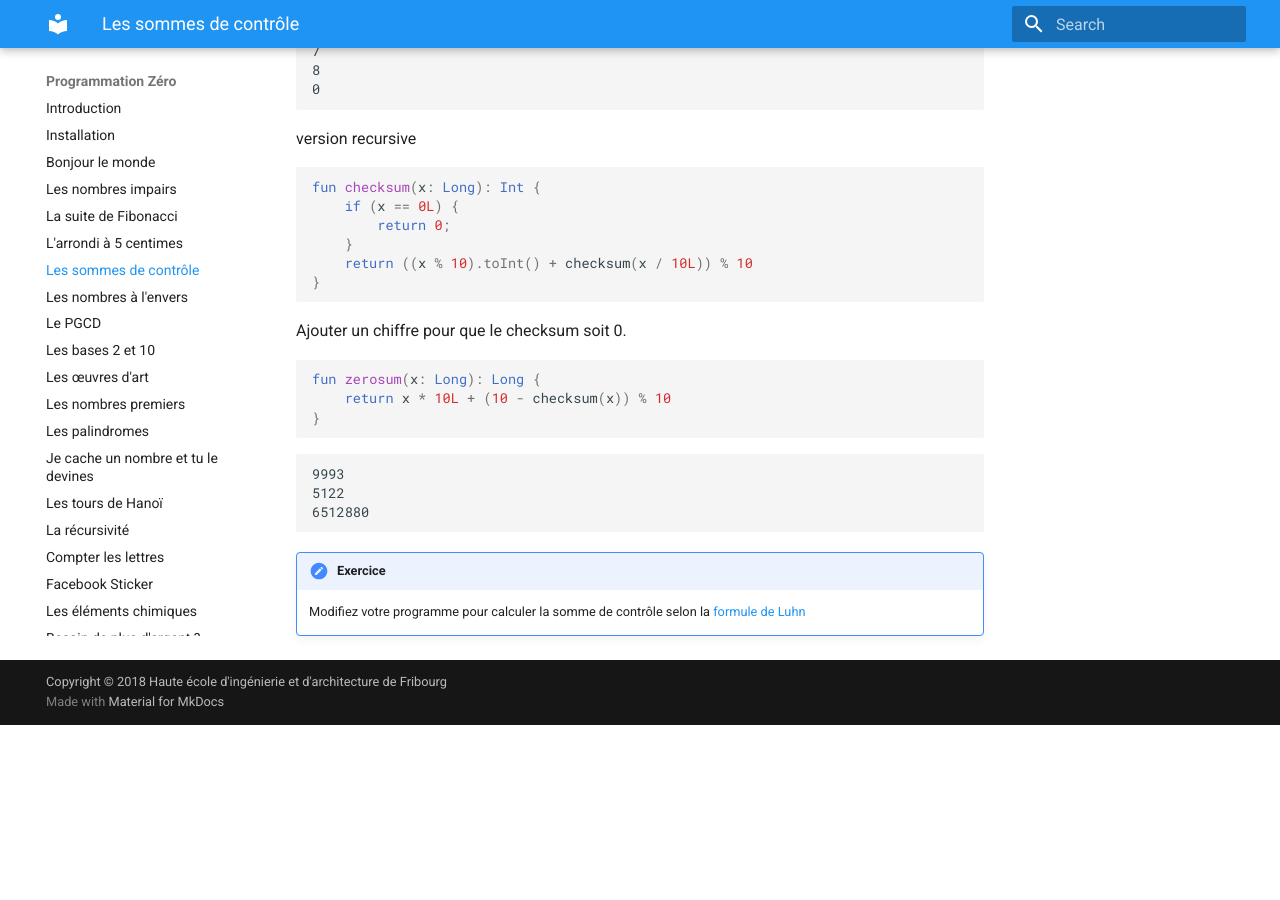
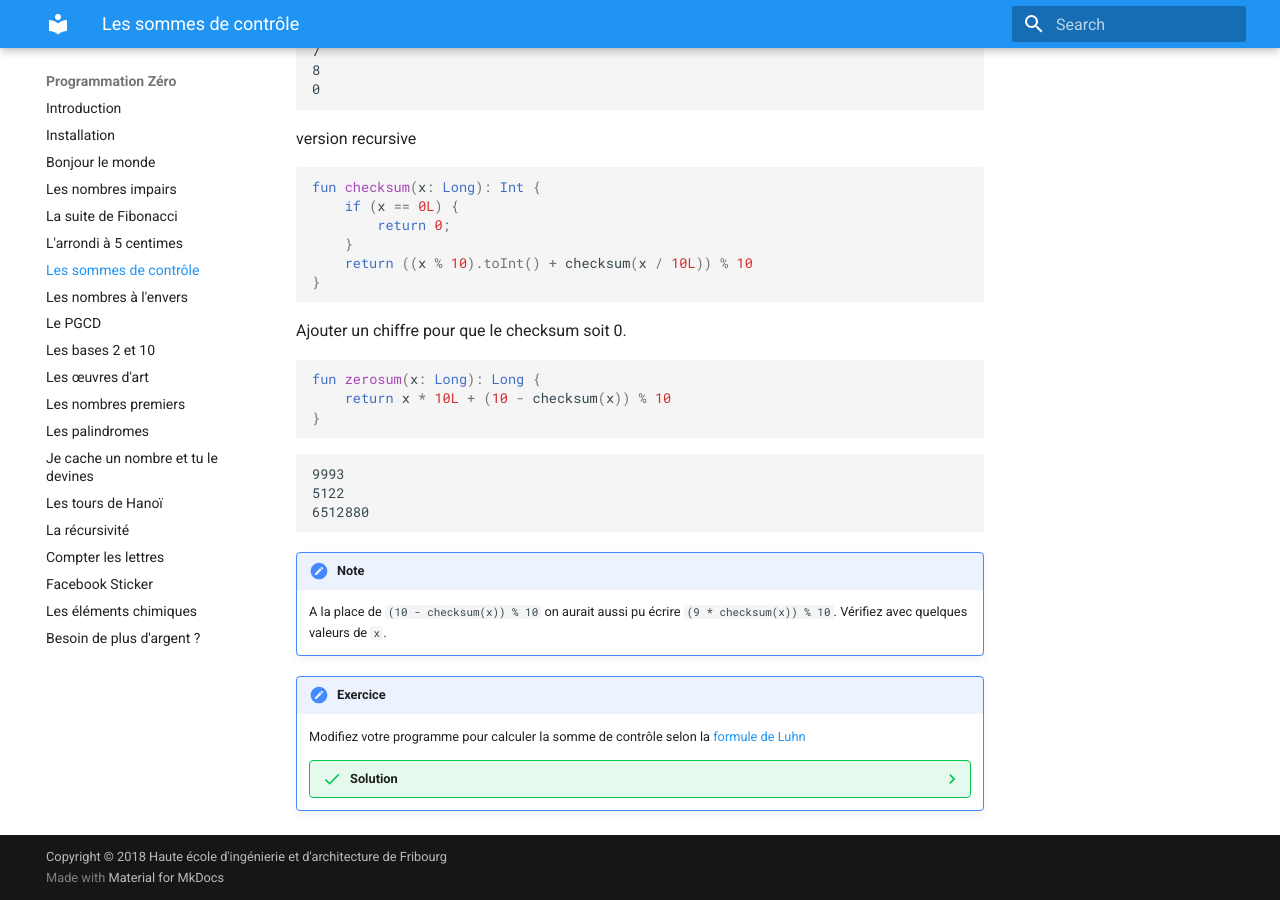
Before and after one commit to heia-fr/programmation-zero, an MkDocs documentation site: the page built from docs/checksum.md, in a window 1280 px wide and 900 px high, scrolled down 788 px. Built offline with MkDocs 1.6.1 and Material for MkDocs 9.7.7, drawn with Linux system fonts in a browser that asks for light colours; before the commit the page ends 1513 px from its top, so only the background shows below that.

Commit message:
add solution

````diff
--- a/docs/checksum.md
+++ b/docs/checksum.md
@@ -58,6 +58,49 @@ fun zerosum(x: Long): Long {
 6512880
 ```
 
+!!! note "Note"
+    A la place de `(10 - checksum(x)) % 10` on aurait aussi pu écrire `(9 * checksum(x)) % 10`.
+    Vérifiez avec quelques valeurs de `x`.
+
+
+
 !!! note "Exercice"
     Modifiez votre programme pour calculer la somme de contrôle selon
     la [formule de Luhn](https://en.wikipedia.org/wiki/Luhn_algorithm)
+
+    ??? success "Solution"
+        ``` kotlin
+        fun luhn(x: Long): Int {
+            var t: Long = x
+            var result: Int = 0
+            var factor: Int = 2
+
+            while (t != 0L) {
+                var d: Int = (t % 10).toInt() * factor
+                if (d > 9) d -= 9
+                result = (result + d) % 10
+                t /= 10L
+                factor = 3 - factor
+            }
+            return result
+        }
+        ```
+
+        ou en récursif:
+
+        ``` kotlin
+        fun luhnRec(x: Long, factor: Int): Int {
+            if (x == 0L) {
+                return 0;
+            }
+            var d: Int = (x % 10).toInt() * factor
+            if (d > 9) d -= 9
+            return (d + luhnRec(x / 10L, 3 - factor)) % 10
+        }
+        ```
+
+        et on appelle la fonction avec 2 comme deuxième argument:
+
+        ``` kotlin
+        println(luhnRec(7992739871L, 2))
+        ```
````
